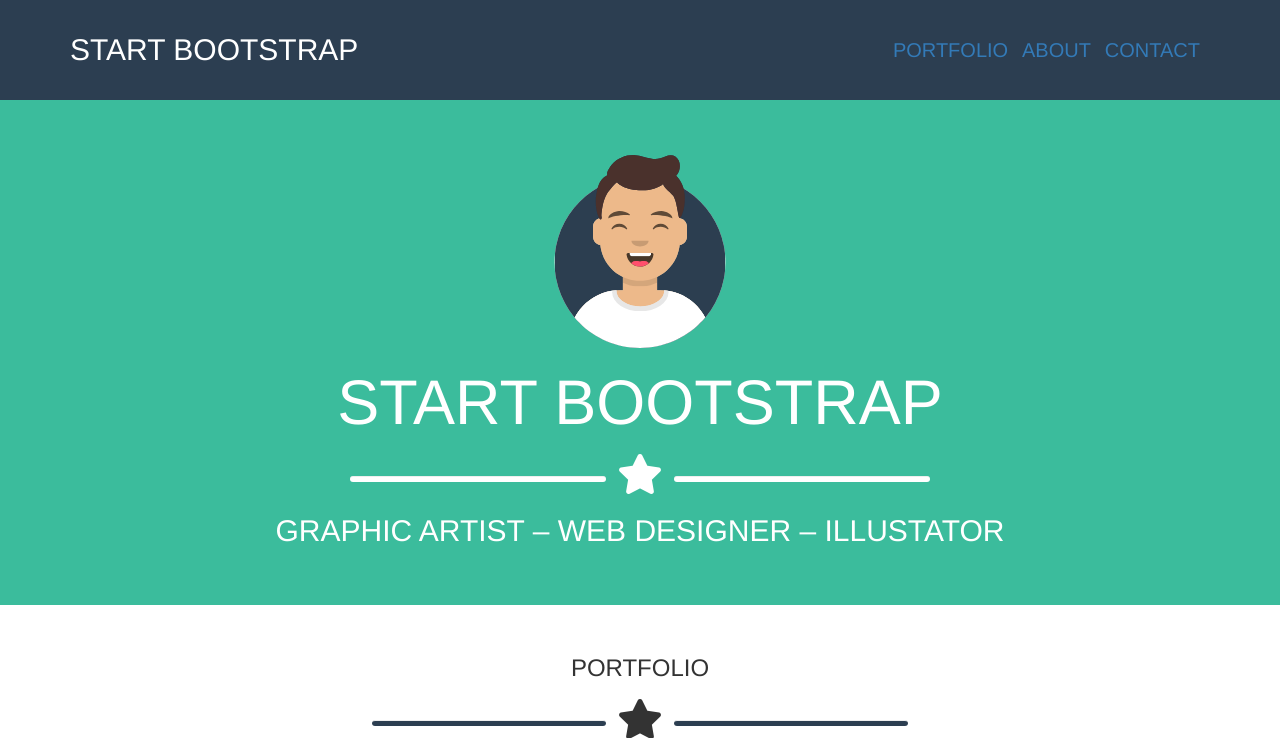
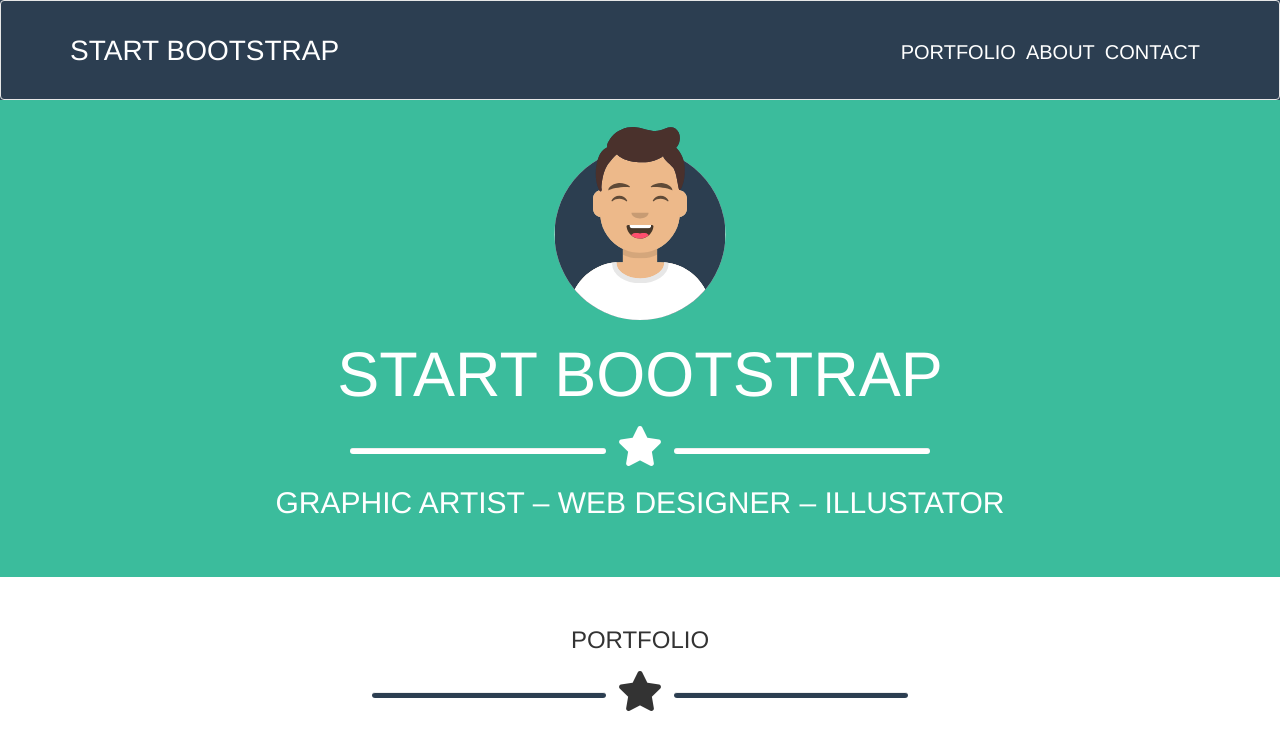
Before and after one commit to dfgiordano/html-css-bootstrap-freelancer, a plain HTML site: page index.html in a window 1280 px wide. Shown: the top 738 px of the page. Drawn offline with nearby package versions, Linux system fonts and the light colour scheme.

Commit message:
navbar inserita e terminata

```diff
--- a/css/style.css
+++ b/css/style.css
@@ -35,18 +35,14 @@
 /* header */
 header {
     height: 100px;
+    position: fixed;
+    top: 0;
+    width: 100%;
+    z-index: 5;
     background-color: #2C3E51;
 }
-/* header .col-xs-3  {
-    height: 80px;
-    margin-top: 10px;
-    vertical-align: middle;
-    background-color: white;
-} */
-header ul {
-    margin: 0px;
-}
-header ul li {
+.navbar-default .navbar-nav>li>a {
+    padding:0;
     line-height: 100px;
     font-size: 20px;
     padding-right: 10px;
@@ -55,6 +51,33 @@ header ul li {
     text-decoration: none;
     display: inline-block;
     color: white;
+}
+.navbar-default .navbar-nav>li>a:hover {
+    color: #3BBC9C;
+}
+.navbar-default .navbar-nav>li>a:active {
+    color: #3BBC9C;
+}
+.navbar-default {
+    height: 100px;
+    line-height: 100px;
+    vertical-align: middle;
+    background-color: #2C3E51;
+}
+.navbar-default .navbar-brand,
+.navbar-default .navbar-nav>li>a {
+    color: white;
+}
+.navbar-default .navbar-brand {
+    padding:0;
+    margin:0;
+    padding-left : 15px;
+    line-height: 100px;
+    font-size: 28px;
+}
+.navbar-default .navbar-brand:focus, .navbar-default .navbar-brand:hover {
+    color: white;
+    background-color: transparent;
 }
 header h4 {
     line-height: 100px;
@@ -65,6 +88,7 @@ header h4 {
 /* jumbotron */
 .jumbotron {
     text-align:center;
+    padding-top: 120px;
     background-color: #3BBC9C;
 }
 #profile {
@@ -224,6 +248,14 @@ span {
 /* query */
 @media screen and (max-width: 767px) {
 
+    .navbar-toggle {
+        margin-top: 33px;
+        margin-bottom: 33px;
+        background-color: #2C3E51;
+    }
+    .collapse.navbar-collapse {
+        background-color: #2C3E51;
+    }
     header h4 {
         font-size: 16px;
     }
--- /dev/null
+++ b/css/test.css
@@ -0,0 +1,3 @@
+body {
+    background-color: blue;
+}
--- a/index.html
+++ b/index.html
@@ -12,20 +12,29 @@
     <body>
         <!-- inizio header -->
         <header>
-            <div class="container">
-                <div class="row">
-                    <div class="col-xs-6">
-                        <h4 class="text-uppercase">start bootstrap</h4>
+            <nav class="navbar navbar-default">
+                <div class="container">
+                  <!-- Brand and toggle get grouped for better mobile display -->
+                    <div class="navbar-header">
+                        <button type="button" class="navbar-toggle collapsed" data-toggle="collapse" data-target="#bs-example-navbar-collapse-1" aria-expanded="false">
+                        <span class="sr-only">Toggle navigation</span>
+                        <span class="icon-bar"></span>
+                        <span class="icon-bar"></span>
+                        <span class="icon-bar"></span>
+                        </button>
+                        <a class="navbar-brand text-uppercase" href="#">start bootstrap</a>
                     </div>
-                    <div class="col-xs-6 text-uppercase text-right">
-                        <ul>
-                            <li><a href="#">portfolio</a></li>
-                            <li><a href="#">about</a></li>
-                            <li><a href="#">contact</a></li>
-                        </ul>
-                    </div>
-                </div>
-            </div>
+
+                  <!-- Collect the nav links, forms, and other content for toggling -->
+                  <div class="collapse navbar-collapse" id="bs-example-navbar-collapse-1">
+                    <ul class="nav navbar-nav navbar-right text-uppercase">
+                        <li><a href="#portfolio">portfolio</a></li>
+                        <li><a href="#about">about</a></li>
+                        <li><a href="#contact_me">contact</a></li>
+                    </ul>
+                  </div><!-- /.navbar-collapse -->
+                </div><!-- /.container-fluid -->
+              </nav>
         </header>
          <!-- /inizio header -->
         <!-- inizio jumbotron -->
@@ -44,7 +53,7 @@
         <!-- /inizio jumbotron -->
         <!-- inizio main -->
         <main>
-            <div class="container">
+            <div id="portfolio" class="container">
                 <div class="row">
                     <h3 class="text-uppercase">portfolio</h3>
                     <div class="star_divider">
@@ -90,7 +99,7 @@
         </main>
         <!-- /inizio main -->
         <!-- inizio sezione 1 -->
-        <section class="section_1">
+        <section id="about" class="section_1">
             <h3 class="text-center text-uppercase">about</h3>
             <div class="star_divider">
                 <hr class="line bg_white">
@@ -121,7 +130,8 @@
         </section>
         <!-- /inizio sezione 1 -->
         <!-- inizio sezione 2 -->
-        <section class="section_2">
+        <section id="contact_me"
+        class="section_2">
             <div class="container">
                 <div class="row">
                         <h3 class="text-uppercase text-center">contact me</h3>
```
Also changed, not shown: 1 other file.
